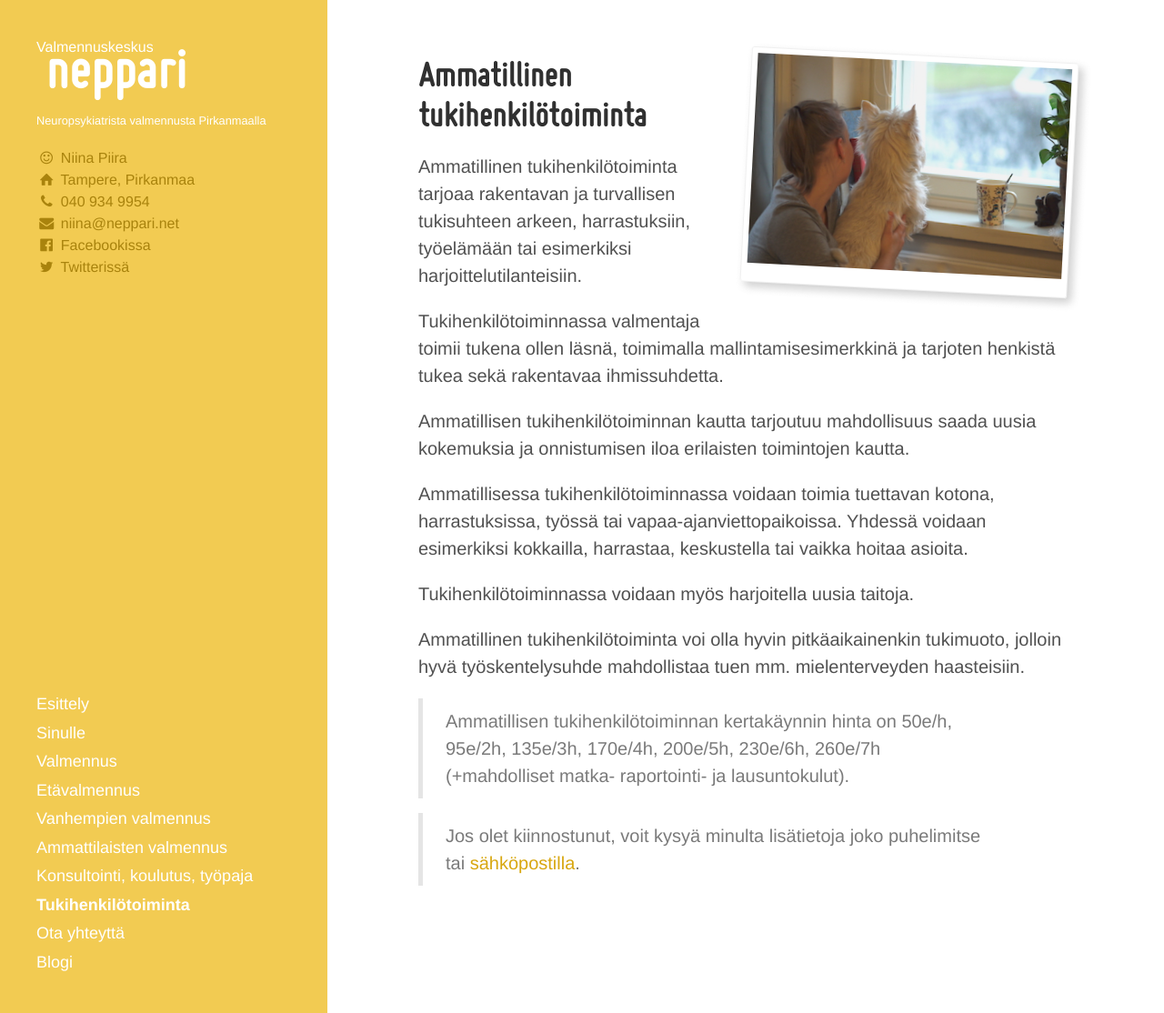
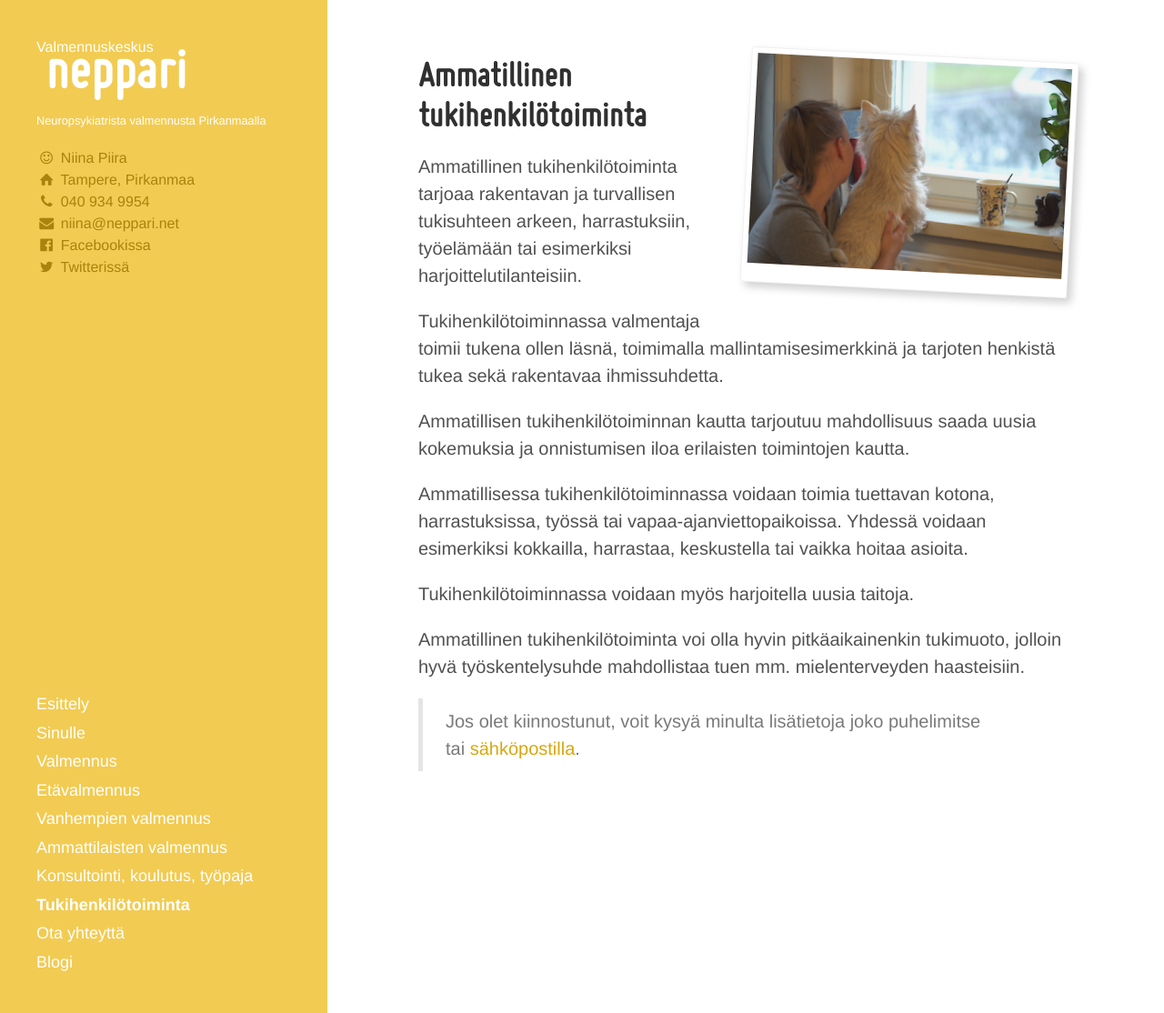
Before and after one commit to niinapiira/neppari.net, a Jekyll site: the page built from ammatillinen-tukihenkilotoiminta.md, in a window 1280 px wide and 1114 px high. Shown: the whole window at 91% size. Built offline with Jekyll 4.4.1, drawn with Linux system fonts in a browser that asks for light colours.

Commit message:
Update ammatillinen-tukihenkilotoiminta.md

```diff
--- a/ammatillinen-tukihenkilotoiminta.md
+++ b/ammatillinen-tukihenkilotoiminta.md
@@ -30,6 +30,4 @@ Tukihenkilötoiminnassa voidaan myös harjoitella uusia taitoja.
 
 Ammatillinen tukihenkilötoiminta voi olla hyvin pitkäaikainenkin tukimuoto, jolloin hyvä työskentelysuhde mahdollistaa tuen mm. mielenterveyden haasteisiin.
 
-> Ammatillisen tukihenkilötoiminnan kertakäynnin hinta on 50e/h, 95e/2h, 135e/3h, 170e/4h, 200e/5h, 230e/6h, 260e/7h (+mahdolliset matka- raportointi- ja lausuntokulut).
-
 > Jos olet kiinnostunut, voit kysyä minulta lisätietoja joko puhelimitse tai [sähköpostilla](/ota-yhteytta).
```
